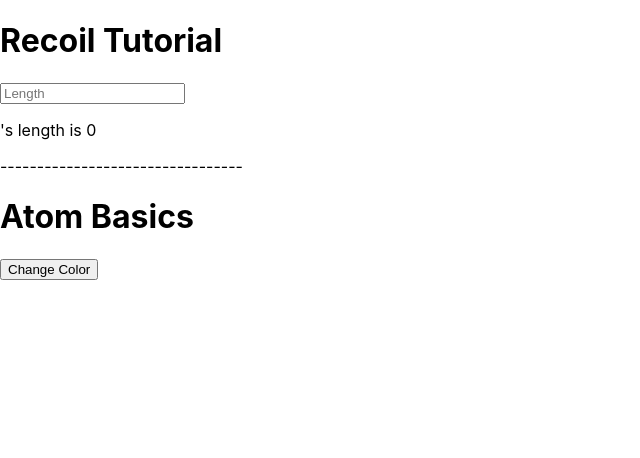
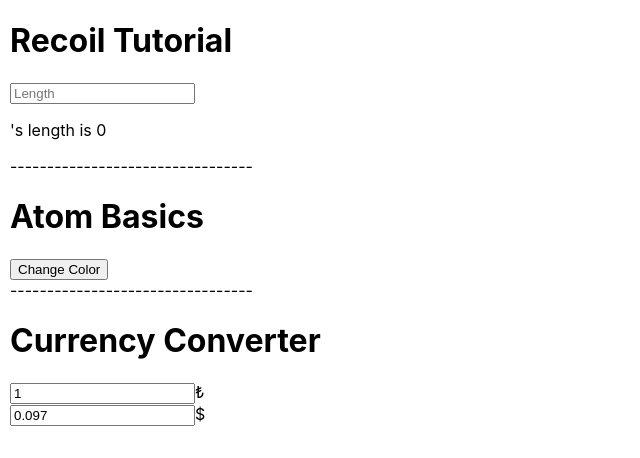
Before and after one commit to yeged/React-Recoil, a React (Create React App) app: page / in a window 1280 px wide. Shown: the top 458 px of the page, without its empty margins (0-640 px from the left). Built offline with nearby package versions, Linux system fonts and the light colour scheme.

Commit message:
Selector get Function

```diff
--- a/src/App.tsx
+++ b/src/App.tsx
@@ -1,13 +1,16 @@
 import React from 'react';
 import AtomsBasic from './components/AtomsBasic/AtomsBasic';
 import RecoilTutorial from './components/GettingStarted/RecoilTutorial';
+import SelectorsBasic from './components/SelectorsBasic/SelectorsBasic';
 
 function App() {
   return (
-    <div>
+    <div style={{ margin: '10px' }}>
       <RecoilTutorial />
       <div>---------------------------------</div>
       <AtomsBasic />
+      <div>---------------------------------</div>
+      <SelectorsBasic />
     </div>
   );
 }
--- a/src/components/AtomsBasic/AtomsBasic.tsx
+++ b/src/components/AtomsBasic/AtomsBasic.tsx
@@ -1,4 +1,3 @@
-import { useState } from 'react';
 import { atom, useRecoilState, useRecoilValue } from 'recoil';
 
 const colorState = atom<boolean>({
--- /dev/null
+++ b/src/components/SelectorsBasic/SelectorsBasic.tsx
@@ -0,0 +1,48 @@
+import React from 'react';
+import {
+  atom,
+  selector,
+  useRecoilState,
+  useRecoilValue,
+} from 'recoil';
+
+const exchangeRate = 0.097;
+
+const tryState = atom<number>({
+  key: 'tryState',
+  default: 1,
+});
+
+const usdSelector = selector<number>({
+  key: 'usdSelector',
+  get: ({ get }) => {
+    const lira = get(tryState);
+    return lira * exchangeRate;
+  },
+});
+
+const SelectorsBasic = () => {
+  const [lira, setLira] = useRecoilState(tryState);
+  const usd = useRecoilValue(usdSelector);
+
+  return (
+    <div>
+      <h1>Currency Converter</h1>
+      <div>
+        <input
+          id="tr"
+          placeholder="₺"
+          value={lira}
+          onChange={(e) => setLira(parseFloat(e.target.value))}
+        />
+        <label htmlFor="tr">₺</label>
+      </div>
+      <div>
+        <input placeholder="$" value={usd} />
+        <label htmlFor="usd">$</label>
+      </div>
+    </div>
+  );
+};
+
+export default SelectorsBasic;
```
